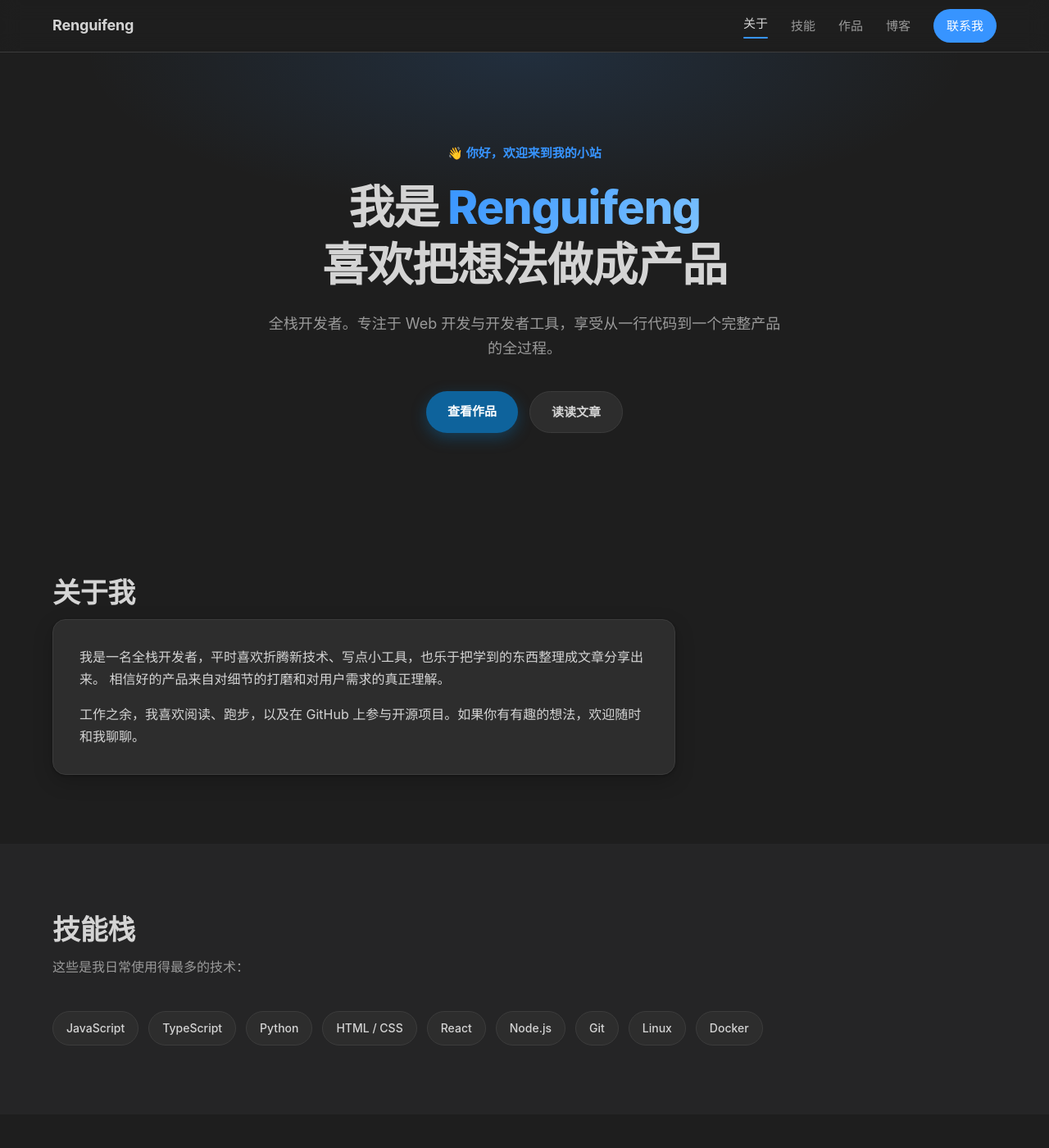
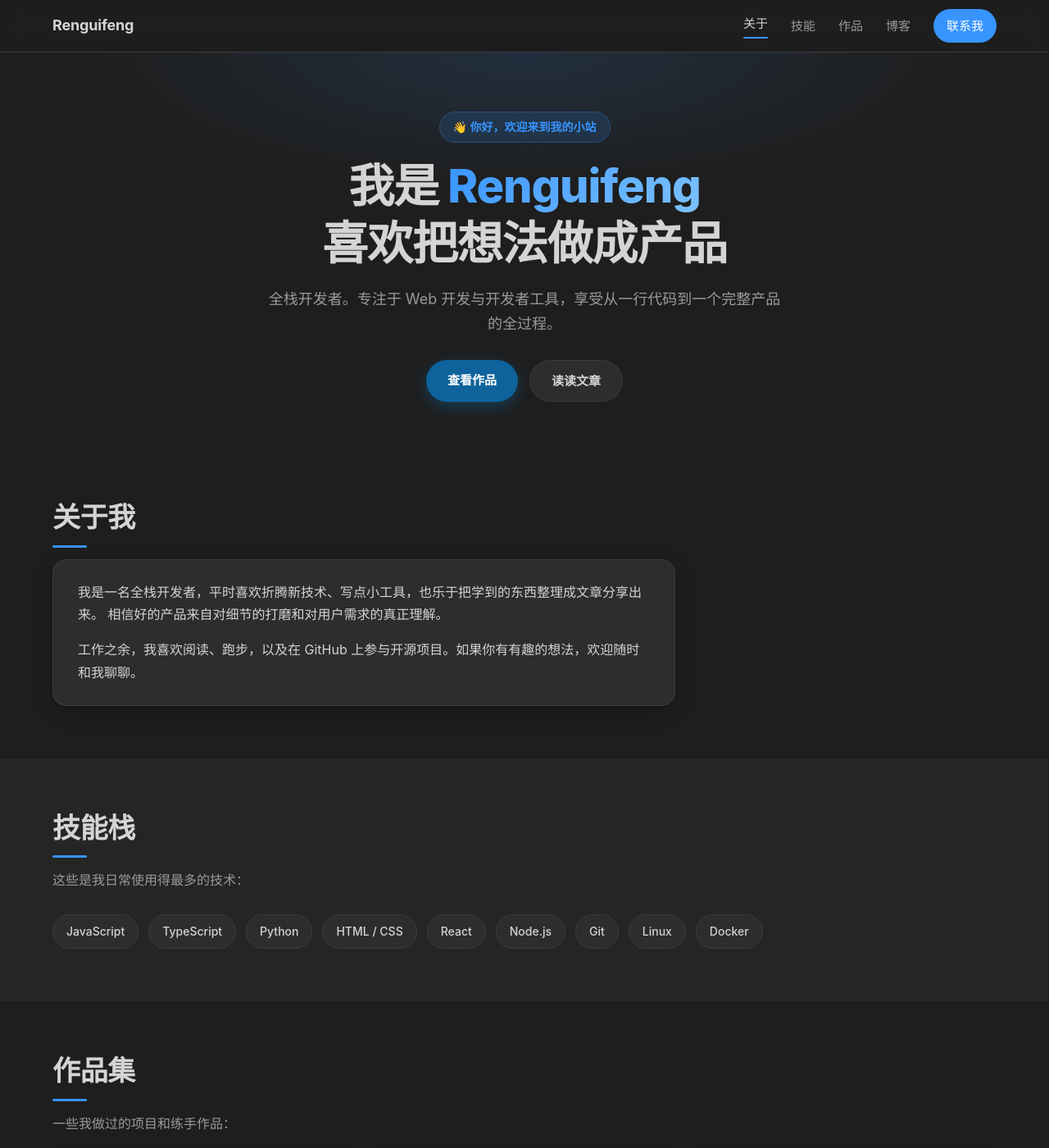
Before and after one commit to renguifeng/renguifeng.github.io, a Jekyll site: the page built from index.html, in a window 1280 px wide and 1400 px high. Shown: the whole window at 82% size. Built offline with Jekyll 4.4.1, drawn with Linux system fonts in a browser that asks for light colours.

Commit message:
Tighten and refine homepage layout
- Reduce hero/section vertical padding (110/84 -> 72/64px) for denser layout
- Tighten card paddings, grid gaps (22 -> 18px), title/desc margins
- Hero eyebrow -> pill style; section titles get an accent underline accent

Co-Authored-By: Claude <noreply@anthropic.com>

```diff
--- a/stylesheets/stylesheet.css
+++ b/stylesheets/stylesheet.css
@@ -120,7 +120,7 @@ section[id], #top { scroll-margin-top: calc(var(--nav-h) + 16px); }
 /* ---------- Hero ---------- */
 .hero {
   position: relative;
-  padding: 110px 0 90px;
+  padding: 72px 0 56px;
   text-align: center;
   overflow: hidden;
   background:
@@ -129,9 +129,14 @@ section[id], #top { scroll-margin-top: calc(var(--nav-h) + 16px); }
 .hero-inner { position: relative; }
 
 .hero-eyebrow {
+  display: inline-block;
   color: var(--accent);
   font-weight: 600;
-  font-size: 15px;
+  font-size: 14px;
+  padding: 6px 16px;
+  background: var(--accent-soft);
+  border: 1px solid rgba(55, 148, 255, 0.25);
+  border-radius: 999px;
   margin: 0 0 18px;
 }
 
@@ -139,7 +144,7 @@ section[id], #top { scroll-margin-top: calc(var(--nav-h) + 16px); }
   font-size: clamp(34px, 6vw, 56px);
   font-weight: 800;
   letter-spacing: -0.02em;
-  margin: 0 auto 22px;
+  margin: 0 auto 18px;
   max-width: 16ch;
 }
 .hero-title .accent {
@@ -151,7 +156,7 @@ section[id], #top { scroll-margin-top: calc(var(--nav-h) + 16px); }
 
 .hero-sub {
   max-width: 56ch;
-  margin: 0 auto 36px;
+  margin: 0 auto 28px;
   color: var(--text-muted);
   font-size: 18px;
 }
@@ -188,7 +193,7 @@ section[id], #top { scroll-margin-top: calc(var(--nav-h) + 16px); }
 
 /* ---------- 通用区块 ---------- */
 .section {
-  padding: 84px 0;
+  padding: 64px 0;
 }
 .section-alt {
   background: var(--bg-alt);
@@ -198,11 +203,21 @@ section[id], #top { scroll-margin-top: calc(var(--nav-h) + 16px); }
   font-size: clamp(26px, 4vw, 34px);
   font-weight: 800;
   letter-spacing: -0.01em;
-  margin-bottom: 10px;
+  margin-bottom: 14px;
 }
+.section-title::after {
+  content: "";
+  display: block;
+  width: 42px;
+  height: 3px;
+  background: var(--accent);
+  border-radius: 2px;
+  margin-top: 12px;
+}
+.contact-inner .section-title::after { margin-left: auto; margin-right: auto; }
 .section-desc {
   color: var(--text-muted);
-  margin: 0 0 40px;
+  margin: 0 0 28px;
   font-size: 16px;
 }
 
@@ -216,7 +231,7 @@ section[id], #top { scroll-margin-top: calc(var(--nav-h) + 16px); }
 
 /* 关于 */
 .about-card {
-  padding: 32px;
+  padding: 26px 30px;
   max-width: 760px;
 }
 .about-card p { margin: 0 0 16px; color: var(--text); }
@@ -257,11 +272,11 @@ section[id], #top { scroll-margin-top: calc(var(--nav-h) + 16px); }
 .project-grid {
   display: grid;
   grid-template-columns: repeat(auto-fill, minmax(300px, 1fr));
-  gap: 22px;
+  gap: 18px;
 }
 
 .project-card {
-  padding: 26px;
+  padding: 22px;
   display: flex;
   flex-direction: column;
   transition: transform .2s ease, box-shadow .2s ease, border-color .2s ease;
@@ -320,7 +335,7 @@ section[id], #top { scroll-margin-top: calc(var(--nav-h) + 16px); }
   display: flex;
   flex-direction: column;
   gap: 4px;
-  padding: 22px 28px;
+  padding: 18px 24px;
   min-width: 200px;
   background: var(--card-bg);
   border: 1px solid var(--border);
@@ -378,7 +393,7 @@ section[id], #top { scroll-margin-top: calc(var(--nav-h) + 16px); }
 }
 
 @media (max-width: 640px) {
-  .section { padding: 60px 0; }
+  .section { padding: 48px 0; }
   .hero { padding: 70px 0 60px; }
   .hero-sub { font-size: 16px; }
 
@@ -399,10 +414,10 @@ section[id], #top { scroll-margin-top: calc(var(--nav-h) + 16px); }
 .post-card-grid {
   display: grid;
   grid-template-columns: repeat(auto-fill, minmax(300px, 1fr));
-  gap: 22px;
+  gap: 18px;
 }
 .post-card {
-  padding: 24px;
+  padding: 22px;
   transition: transform .2s ease, box-shadow .2s ease, border-color .2s ease;
 }
 .post-card:hover {
```
